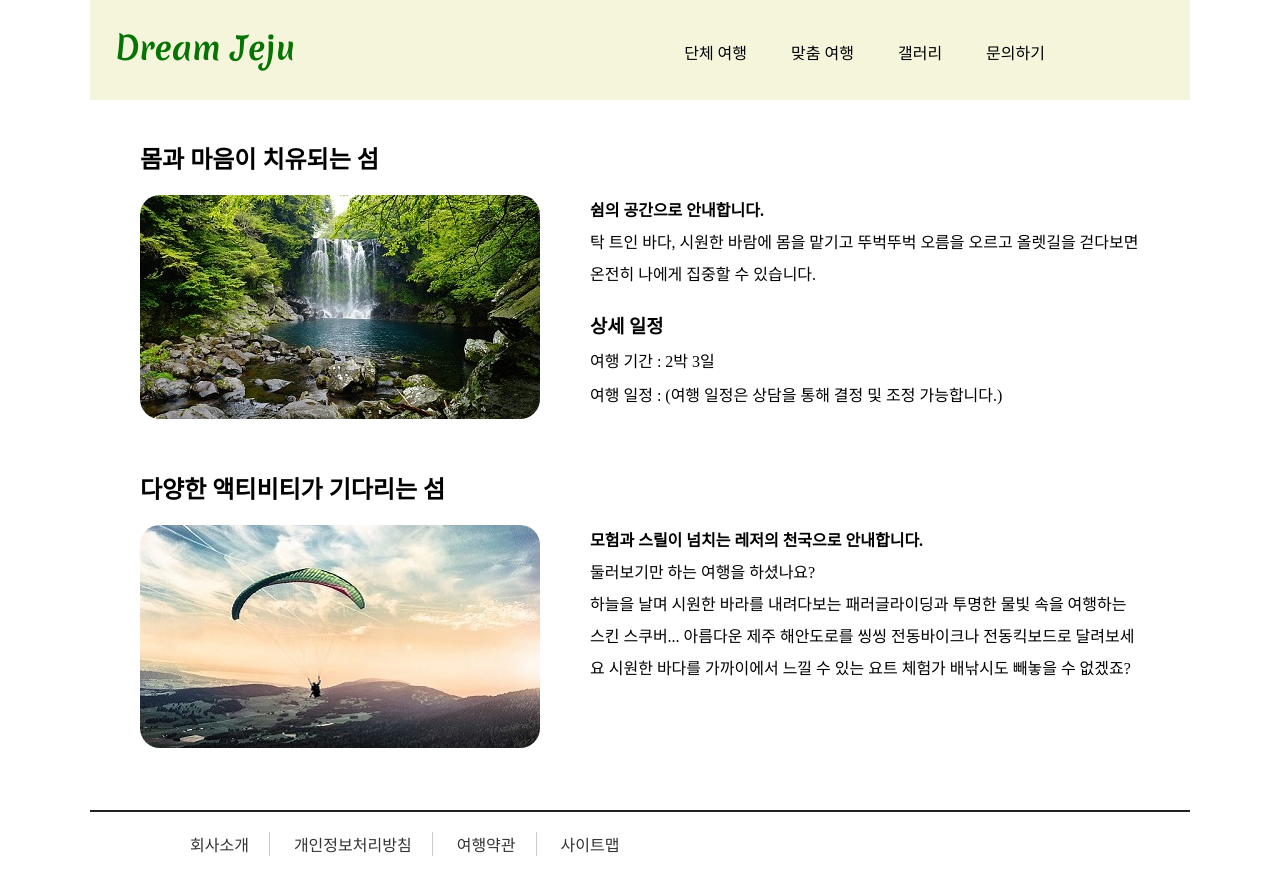
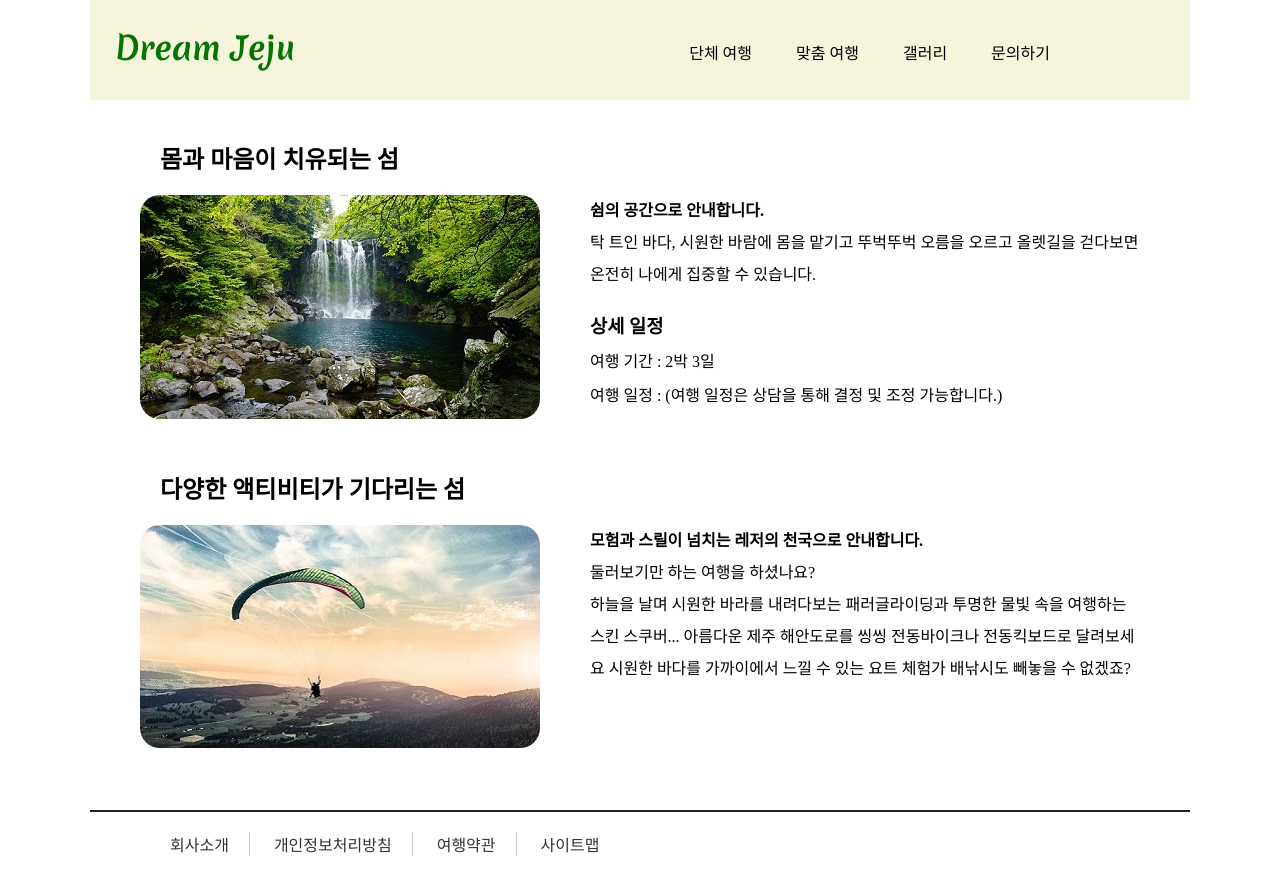
Before and after one commit to sugu2100/mysite, a plain HTML site: page jeju/jeju.html in a window 1280 px wide. Drawn offline with Linux system fonts and the light colour scheme.

Commit message:
css update

```diff
--- a/jeju/css/jeju1.css
+++ b/jeju/css/jeju1.css
@@ -7,14 +7,15 @@ header{height: 100px; background-color: beige;}
 header #logo{width: 250px; float: left; padding: 25px;}
 header h1{color: rgb(6, 116, 2); font-family: 'Merienda', cursive;}
 nav{width: 700px; float: right;}
-nav #topMenu{list-style: none; padding: 25px; text-align: right; margin-right: 100px;}
-nav #topMenu li{display: inline-block; margin: 15px 20px;}
+nav #topMenu{list-style: none; padding: 20px; text-align: right; margin-right: 100px;}
+nav #topMenu li{display: inline-block; margin: 20px;}
 nav #topMenu li a{text-decoration: none; color: #000;}
 nav #topMenu li a:hover{color: rgb(6, 116, 2);}
 
 /* 본문 영역 */
 .contents{width: 1000px; margin: 40px auto;}
 main section{height: 300px; margin-top: 30px;}
+main h2{padding-left: 20px;}
 main div{margin-top: 20px;}
 .contents .detail img{float: left; margin-right: 50px; border-radius: 20px;}
 .contents .detail p{line-height: 2em;}
@@ -23,7 +24,7 @@ main div{margin-top: 20px;}
 
 /* footer 영역 */
 footer{height: 100px; border-top: 2px solid #222;}
-footer #bottomMenu{list-style: none; margin: 10px 20px 10px 80px; }
+footer #bottomMenu{list-style: none; margin: 10px 20px 10px 60px; }
 footer #bottomMenu li{display: inline-block;  margin: 10px 0; padding: 0 20px;
   border-right: 1px solid #ccc;}
 footer #bottomMenu li:last-child{border: none}
```
